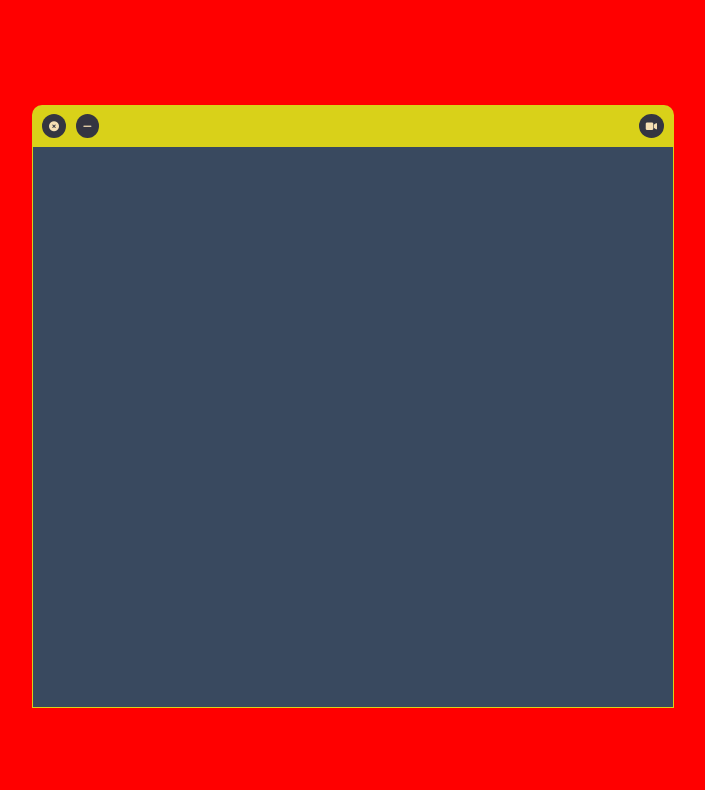
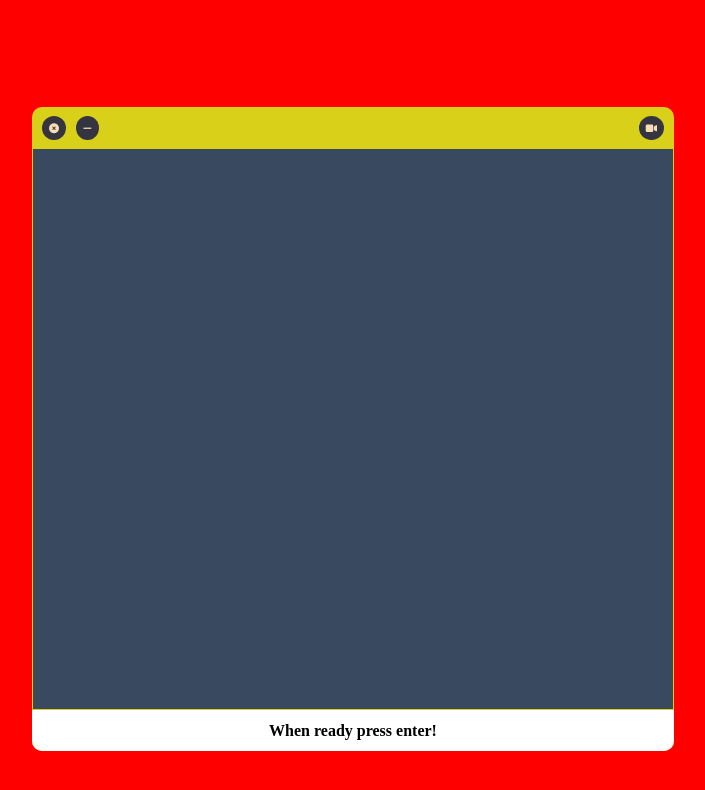
Before and after one commit to Cod3rMax/HorusEye, a plain HTML site: page index.html in a window 1280 px wide. Shown: the whole page, without its empty margins (287-992 px from the left). Drawn offline with Linux system fonts and the light colour scheme.

Commit message:
Making progress bar design

```diff
--- a/assets/css/style.css
+++ b/assets/css/style.css
@@ -2,6 +2,7 @@
      margin: 0;
      padding: 0;
      user-select: none;
+     box-sizing: border-box;
 }
 body {
      height: 100vh;
@@ -47,6 +48,38 @@ body {
 }
 
 canvas {
+     display: block;
      background-color: #39495f;
      border: 1px solid #d9d119;
 }
+
+#progressBar {
+     position: relative;
+     bottom: 0;
+     width: 100%;
+     display: flex;
+     background-color: #d9d119;
+     height: 7%;
+     border-bottom-left-radius: 10px;
+     border-bottom-right-radius: 10px;
+}
+
+#countingBar {
+     display: flex;
+     background-color: white;
+     width: 100%;
+     border-bottom-left-radius: 10px;
+     border-bottom-right-radius: 10px;
+}
+
+#counterMessage {
+     position: absolute;
+     align-self: center;
+     font-weight: bold;
+     left: 50%;
+     transform: translateX(-50%);
+}
+
+img {
+     display: none;
+}
--- a/index.html
+++ b/index.html
@@ -17,12 +17,17 @@
                               <i class="fa-solid fa-video myIcons"></i>
                          </div>
                     </div>
+
                     <div id="canvas">
                          <canvas></canvas>
                     </div>
+                    <div id="progressBar">
+                         <div id="countingBar"></div>
+                         <span id="counterMessage">When ready press enter!</span>
+                    </div>
                </div>
           </div>
-          <img src="./images/eye.svg" style="display: none" />
+          <img src="./images/eye.svg" />
      </body>
      <script type="module" src="./assets/js/main.js"></script>
 </html>
```
